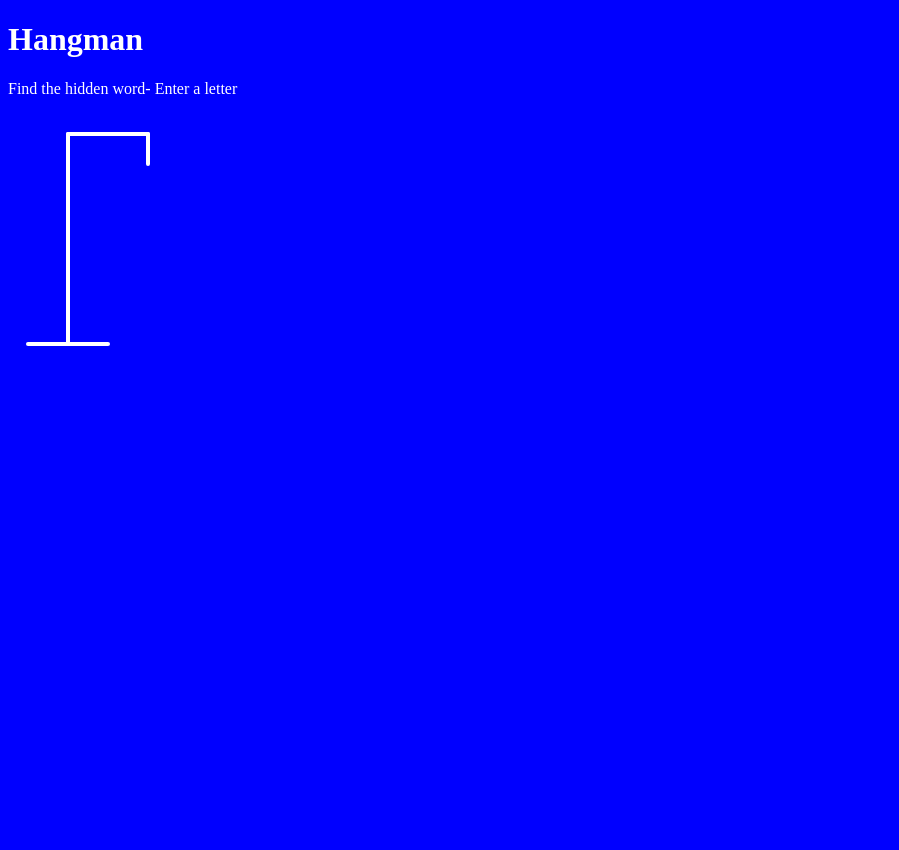
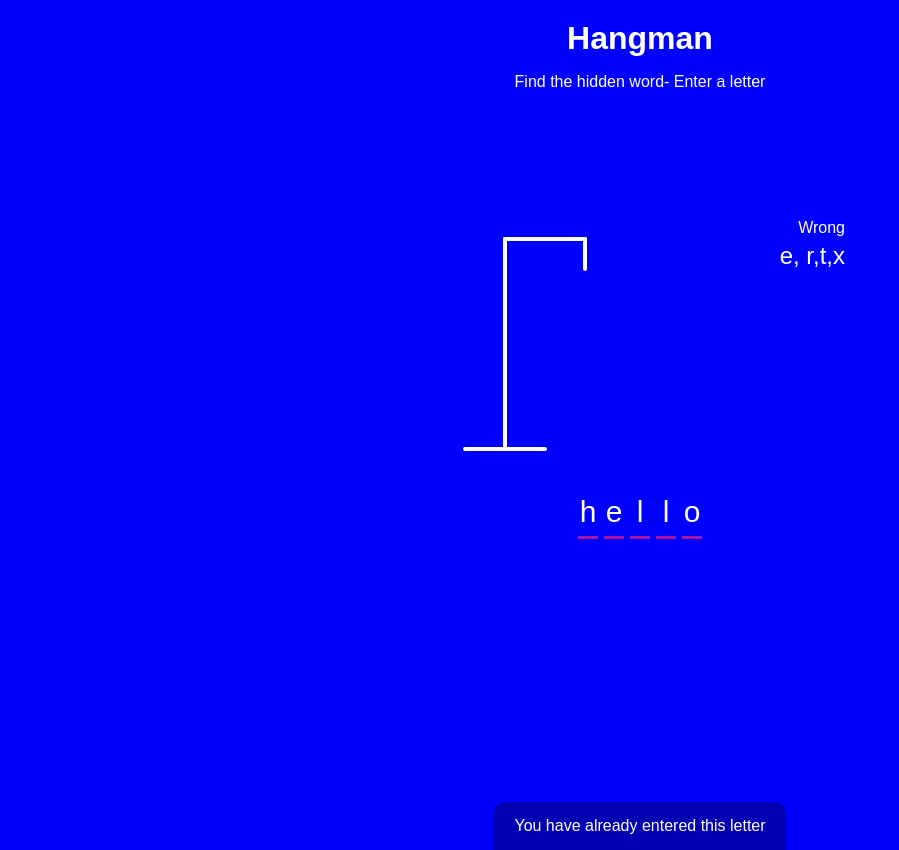
Before and after one commit to alonso276/Hangman, a plain HTML site: page index.html in a window 1280 px wide. Shown: the whole page, without its empty margins (0-899 px from the left). Before the commit the page ends 800 px from the top, so only its background shows below. Drawn offline with Linux system fonts and the light colour scheme.

Commit message:
added notification popup and general styling

```diff
--- a/index.html
+++ b/index.html
@@ -29,6 +29,36 @@
 				<line x1="140" y1="150" x2="120" y2="180" class="figure-part" />
 				<line x1="140" y1="150" x2="160" y2="180" class="figure-part" />
 			</svg>
+
+			<div class="wrong-letters-container">
+				<div id="wrong-letters">
+					<p>Wrong</p>
+					<span>e, r,t,x</span>
+				</div>
+			</div>
+
+			<div class="word" id="word">
+				<div class="letter">h</div>
+				<div class="letter">e</div>
+				<div class="letter">l</div>
+				<div class="letter">l</div>
+				<div class="letter">o</div>
+			</div>
+		</div>
+
+		<!-- container pop-up final message -->
+
+		<div class="popup-container" id="popup-container">
+			<div class="popup">
+				<h2 id="final-message">You have won</h2>
+				<button id="play-button">Play again</button>
+			</div>
+		</div>
+
+		<!-- notification -->
+
+		<div class="notification-container" id="notification-container">
+			<p>You have already entered this letter</p>
 		</div>
 	</body>
 </html>
--- a/style.css
+++ b/style.css
@@ -1,8 +1,30 @@
+* {
+	box-sizing: border-box;
+}
+
 body {
 	background-color: blue;
 	color: #fff;
+	font-family: Arial, Helvetica, sans-serif;
+	display: flex;
+	flex-direction: column;
+	align-items: center;
+	height: 80vh;
+	margin: 0;
+	overflow: hidden;
 }
 
+h1 {
+	margin: 20px 0 0;
+}
+
+.game-container {
+	padding: 20px 30px;
+	position: relative;
+	margin: auto;
+	height: 350px;
+	width: 450px;
+}
 .figure-container {
 	fill: transparent;
 	stroke: #fff;
@@ -13,3 +35,96 @@ body {
 .figure-part {
 	display: none;
 }
+
+.wrong-letters-container {
+	position: absolute;
+	top: 20px;
+	right: 20px;
+	display: flex;
+	flex-direction: column;
+	text-align: right;
+}
+
+.wrong-letters-container p {
+	margin: 0 0 5px;
+}
+
+.wrong-letters-container span {
+	font-size: 24px;
+}
+
+.word {
+	display: flex;
+	position: absolute;
+	bottom: 10px;
+	left: 50%;
+	transform: translateX(-50%);
+}
+
+.letter {
+	border-bottom: 3px solid rgb(165, 21, 165);
+	display: inline-flex;
+	font-size: 30px;
+	align-items: center;
+	justify-content: center;
+	margin: 0 3px;
+	height: 50px;
+	width: 20px;
+}
+
+.popup-container {
+	background-color: rgba(0, 0, 0, 0.3);
+	position: fixed;
+	top: 0;
+	left: 0;
+	bottom: 0;
+	right: 0;
+	display: flex;
+	display: none;
+	align-items: center;
+	justify-content: center;
+}
+
+.popup {
+	background-color: #2980b9;
+	border-radius: 5px;
+	box-shadow: 0 15px 10px 3px rgba(0, 0, 0, 0.1);
+	padding: 20px;
+	text-align: center;
+}
+
+.popup button {
+	cursor: pointer;
+	background-color: #fff;
+	color: #2980b9;
+	border: 0;
+	margin-top: 20px;
+	padding: 12px 20px;
+	font-size: 16px;
+}
+
+.popup button:active {
+	transform: scale(0.98);
+}
+
+.popup button:focus {
+	outline: 0;
+}
+
+.notification-container {
+	background-color: rgba(0, 0, 0, 0.3);
+	border-radius: 10px 10px 0 0;
+	padding: 15px 20px;
+	position: absolute;
+	bottom: -50px;
+	/*show and hide*/
+	transition: transform 0.3s ease-in-out;
+}
+
+.notification-container p {
+	margin: 0;
+}
+
+.notification-container.show {
+	transform: translateY(-50px);
+}
```
